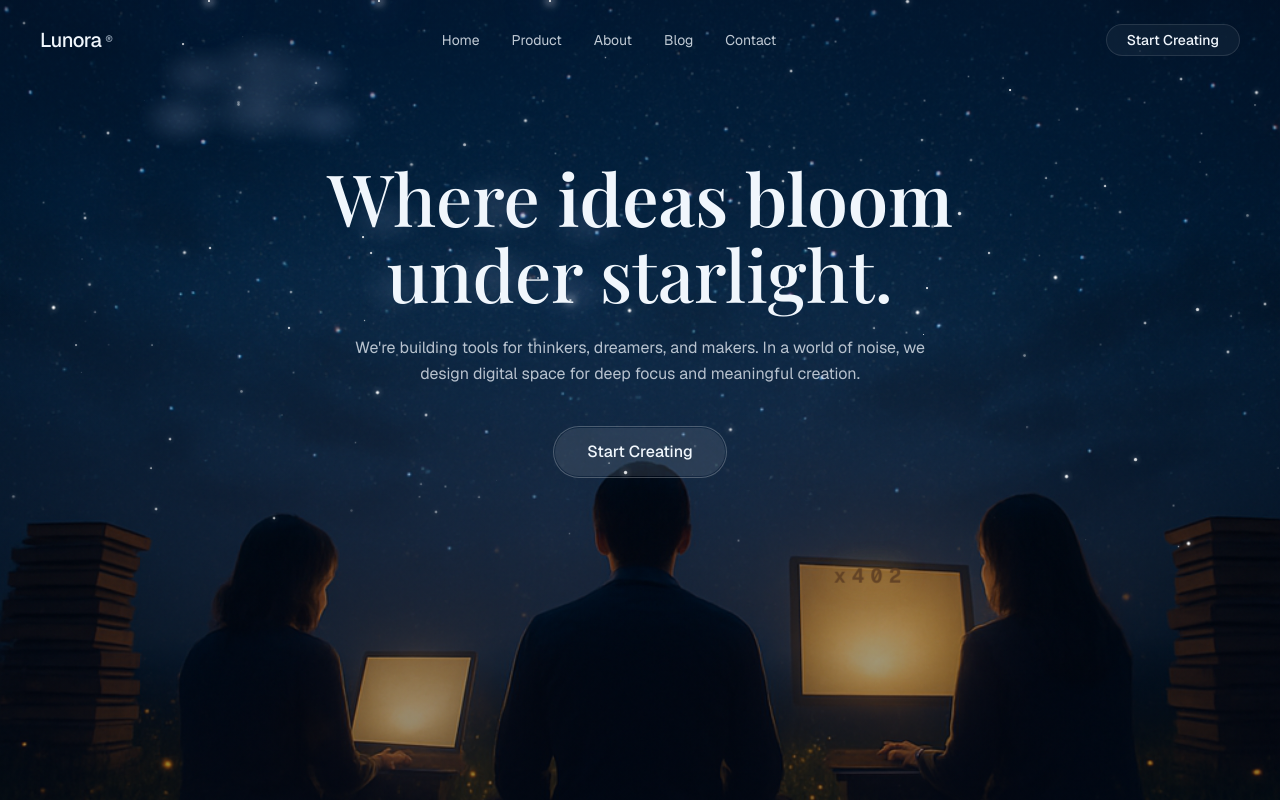
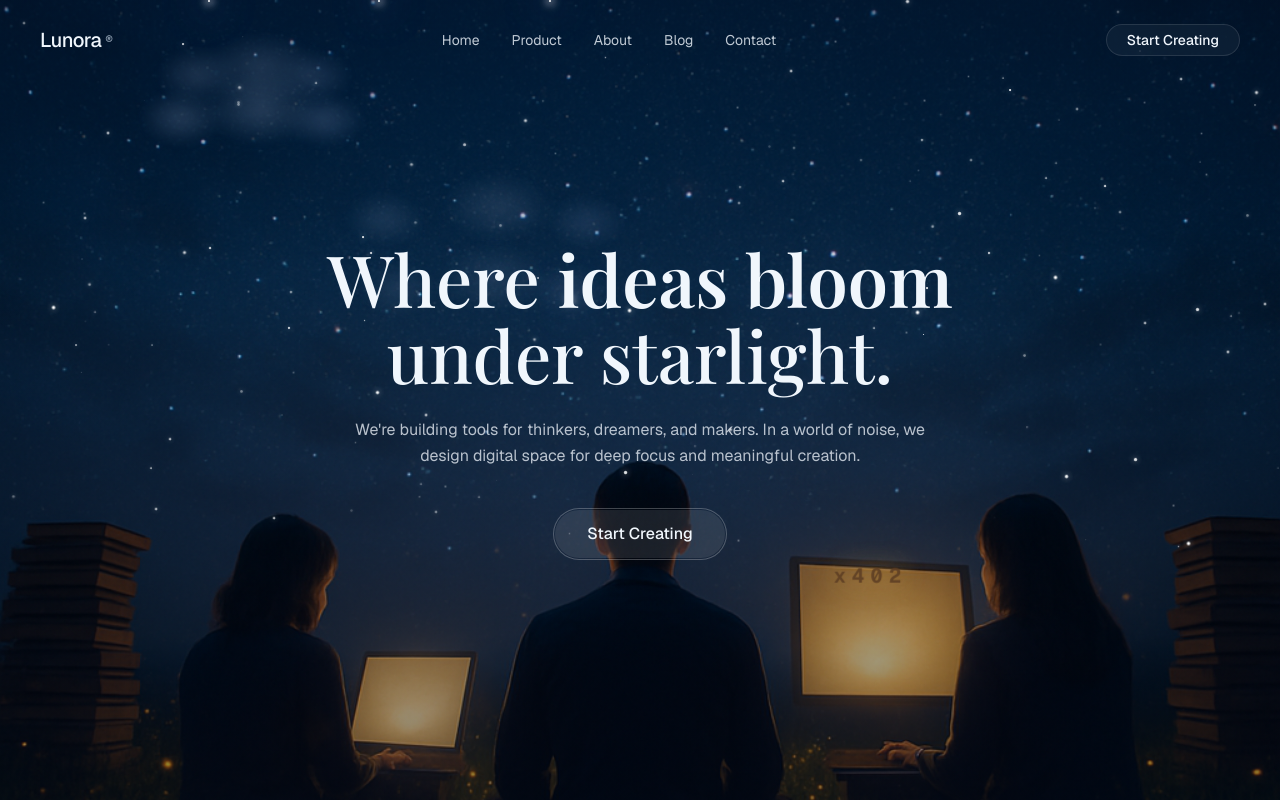
Before and after one commit to SamyaDeb/Landing, a Next.js app: page / in a window 1280 px wide. Built offline with nearby package versions, Linux system fonts and the light colour scheme; a web font is replaced by a local one.

Commit message:
feat: add Navbar to Hero component and adjust layout
Added Navbar to Hero component, removed Navbar from main page, and adjusted Hero section layout

Co-authored-by: Samya  <179518686+SamyaDeb@users.noreply.github.com>

```diff
--- a/app/page.tsx
+++ b/app/page.tsx
@@ -1,10 +1,8 @@
-import { Navbar } from "@/components/navbar"
 import { Hero } from "@/components/hero"
 
 export default function Page() {
   return (
     <main className="relative bg-background">
-      <Navbar />
       <Hero />
     </main>
   )
--- a/components/hero.tsx
+++ b/components/hero.tsx
@@ -1,10 +1,11 @@
 import { Button } from "@/components/ui/button"
 import { Starfield } from "@/components/starfield"
 import { Clouds } from "@/components/clouds"
+import { Navbar } from "@/components/navbar"
 
 export function Hero() {
   return (
-    <section id="home" className="relative min-h-[100svh] w-full overflow-hidden">
+    <section id="home" className="relative h-[100svh] w-full overflow-hidden">
       {/* Background photo of the starlit meadow scene */}
       <div
         className="absolute inset-0 bg-cover bg-center"
@@ -21,6 +22,9 @@ export function Hero() {
         aria-hidden="true"
       />
 
+      {/* Navbar */}
+      <Navbar />
+
       {/* Animated layers */}
       <Clouds />
       <Starfield />
@@ -33,7 +37,7 @@ export function Hero() {
       </div>
 
       {/* Hero copy */}
-      <div className="relative z-20 mx-auto flex min-h-[100svh] max-w-5xl flex-col items-center px-6 pt-40 text-center">
+      <div className="relative z-20 mx-auto flex h-[100svh] max-w-5xl flex-col items-center justify-center px-6 text-center">
         <h1 className="animate-fade-up text-balance font-serif text-4xl font-medium leading-[1.05] text-foreground sm:text-5xl lg:text-7xl">
           Where <span className="font-semibold">ideas bloom</span> under starlight.
         </h1>
```
